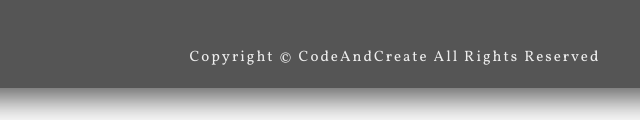
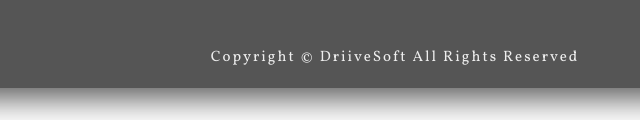
Before and after one commit to Edivri/The-Road, a plain HTML site: page index.html in a window 1280 px wide. Shown: the part 3883-4003 px from the top of the page, 245-885 px from the left. Drawn offline with Linux system fonts and the light colour scheme.

Commit message:
screenshot

```diff
--- a/index.html
+++ b/index.html
@@ -249,7 +249,7 @@
           <a href="#" class="footer-link">Contact</a>
         </div>
         <p class="footer-paragraph">
-          Copyright &copy; CodeAndCreate All Rights Reserved
+          Copyright &copy; DriiveSoft All Rights Reserved
         </p>
       </footer>
       <!-- End of Footer -->
```
Also changed, not shown: 2 other files.
